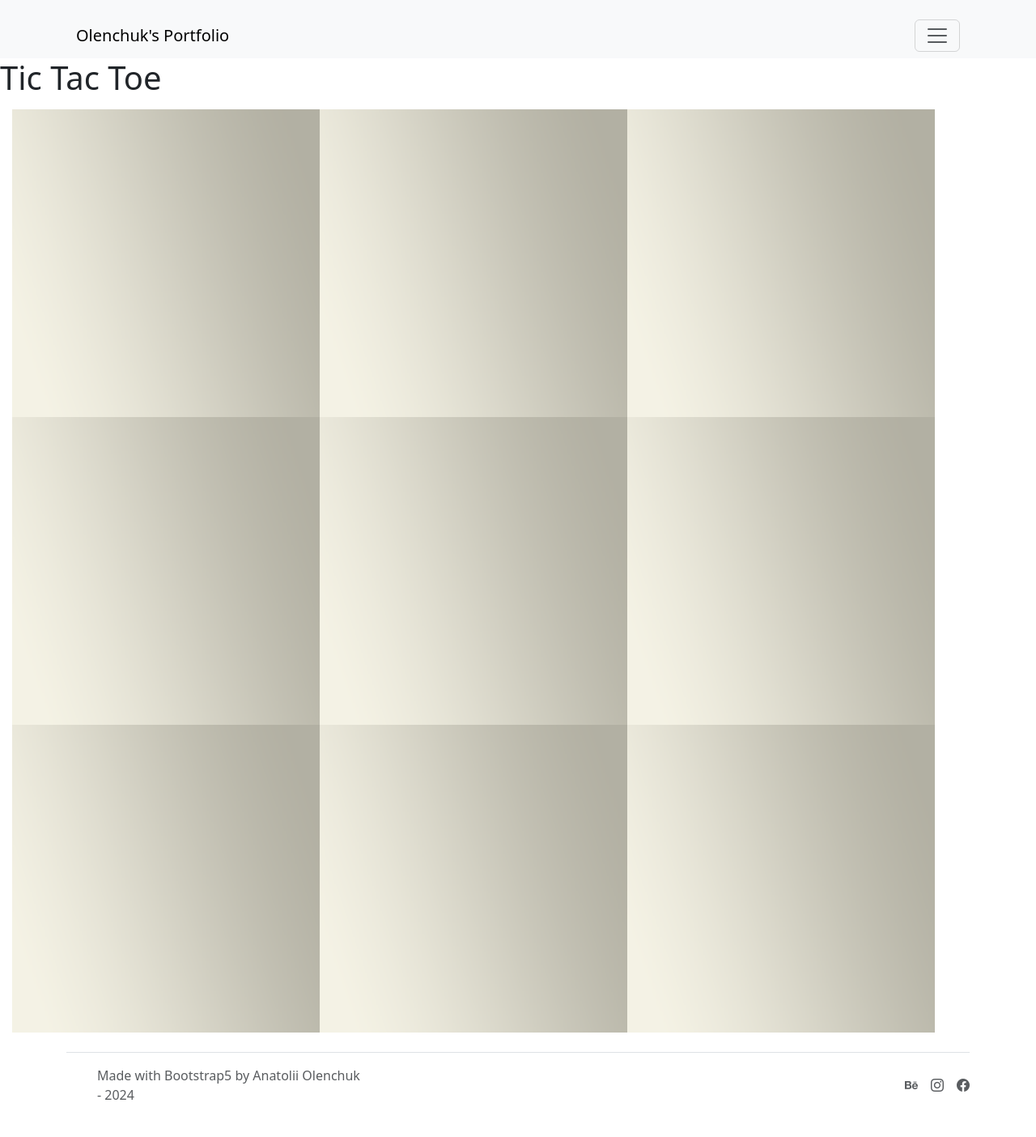
After one commit to Tolian500/MyPortfolio, a Flask app: page /projects/tictactoe2 in a window 1280 px wide. The commit adds this page. Shown: the whole page at 81% size. Run offline with Flask 3, Linux system fonts and the light colour scheme; some libraries are stand-ins or nearby versions.

Commit message:
TicTacToe web-page template added

```diff
--- a/main.py
+++ b/main.py
@@ -52,5 +52,23 @@ def morse_project():
     return render_template("morse.html")
 
 
+@app.route('/projects/tictactoe', methods=["GET", "POST"])
+def tictactoe_game():
+    if request.method == 'POST':
+        user_input = request.form['morse_input']
+        morse_code = generate_morse(user_input)
+        return render_template("morse.html",user_input=user_input, morse_output=morse_code)
+    return render_template("tictactoe.html")
+
+@app.route('/projects/tictactoe2', methods=["GET", "POST"])
+def tictactoe_game2():
+    if request.method == 'POST':
+        user_input = request.form['morse_input']
+        morse_code = generate_morse(user_input)
+        return render_template("morse.html",user_input=user_input, morse_output=morse_code)
+    return render_template("tictactoe2.html")
+
+
+
 if __name__ == "__main__":
     app.run(debug=True, port=5001)
--- a/templates/header.html
+++ b/templates/header.html
@@ -1,32 +1,42 @@
 <!doctype html>
 <html lang="en">
 <head>
-    <meta charset="utf-8" />
-    <meta name="viewport" content="width=device-width, initial-scale=1, shrink-to-fit=no" />
-    <meta name="description" content="" />
-    <meta name="author" content="" />
+    <meta charset="utf-8"/>
+    <meta name="viewport" content="width=device-width, initial-scale=1, shrink-to-fit=no"/>
+    <meta name="description" content=""/>
+    <meta name="author" content=""/>
     <title>Anatolii Portfolio</title>
     {% block styles %}
     <!-- Load Bootstrap-Flask CSS here -->
     {{ bootstrap.load_css() }}
-    <link rel="icon" type="image/x-icon" href="{{ url_for('static', filename='assets/favicon.ico') }}" />
+    <link rel="icon" type="image/x-icon" href="{{ url_for('static', filename='assets/favicon.ico') }}"/>
     <!-- Font Awesome icons (free version)-->
     <script src="{{ url_for('static', filename='js/bootstrap.js') }}" crossorigin="anonymous"></script>
     <!-- Google fonts-->
-    <link href="https://fonts.googleapis.com/css?family=Lora:400,700,400italic,700italic" rel="stylesheet" type="text/css" />
-    <link href="https://fonts.googleapis.com/css?family=Open+Sans:300italic,400italic,600italic,700italic,800italic,400,300,600,700,800" rel="stylesheet" type="text/css" />
+    <link href="https://fonts.googleapis.com/css?family=Lora:400,700,400italic,700italic" rel="stylesheet"
+          type="text/css"/>
+    <link href="https://fonts.googleapis.com/css?family=Open+Sans:300italic,400italic,600italic,700italic,800italic,400,300,600,700,800"
+          rel="stylesheet" type="text/css"/>
     <!-- Core theme CSS (includes Bootstrap)-->
-    <link href="{{ url_for('static', filename='css/bootstrap.css') }}" rel="stylesheet" />
+    <link href="{{ url_for('static', filename='css/bootstrap.css') }}" rel="stylesheet"/>
     <link rel="stylesheet" href="https://cdn.jsdelivr.net/npm/bootstrap-icons@1.11.3/font/bootstrap-icons.min.css">
     {% endblock %}
 </head>
 <body>
 
+<style>
+    .darken-on-hover:hover {
+        filter: brightness(85%);
+        transition: filter 0.3s ease;
+    }
+</style>
+
 
 <nav class="navbar navbar-light bg-light" aria-label="First navbar example">
     <div class="container px-4 mt-3">
         <a class="navbar-brand" href="{{url_for('main_page')}}">Olenchuk's Portfolio</a>
-      <button class="navbar-toggler" type="button" data-bs-toggle="collapse" data-bs-target="#navbarsExample01" aria-controls="navbarsExample01" aria-expanded="false" aria-label="Toggle navigation">
+        <button class="navbar-toggler" type="button" data-bs-toggle="collapse" data-bs-target="#navbarsExample01"
+                aria-controls="navbarsExample01" aria-expanded="false" aria-label="Toggle navigation">
             <span class="navbar-toggler-icon"></span>
         </button>
 
--- /dev/null
+++ b/templates/tictactoe2.html
@@ -0,0 +1,80 @@
+{% include "header.html" %}
+<h1> Tic Tac Toe </h1>
+    <style>
+        .square {
+            position: relative;
+            width: 100%;
+        }
+        .square:before {
+            content: "";
+            display: block;
+            padding-top: 100%; /* 1:1 Aspect Ratio */
+        }
+        .square img {
+            position: absolute;
+            top: 0;
+            left: 0;
+            width: 100%;
+            height: 100%;
+            object-fit: cover;
+        }
+        .grid-container {
+            margin: 15px; /* Adjust the margin as needed */
+        }
+    </style>
+</head>
+<body>
+    <div class="container grid-container">
+        <div class="row">
+            <div class="col-4 p-0">
+                <div class="square">
+                    <img src="{{ url_for('static', filename='assets/img/grid_el1.png') }}" class="img-fluid" alt="grid element"/>
+                </div>
+            </div>
+            <div class="col-4 p-0">
+                <div class="square">
+                    <img src="{{ url_for('static', filename='assets/img/grid_el1.png') }}" class="img-fluid" alt="grid element"/>
+                </div>
+            </div>
+            <div class="col-4 p-0">
+                <div class="square">
+                    <img src="{{ url_for('static', filename='assets/img/grid_el1.png') }}" class="img-fluid" alt="grid element"/>
+                </div>
+            </div>
+        </div>
+        <div class="row">
+            <div class="col-4 p-0">
+                <div class="square">
+                    <img src="{{ url_for('static', filename='assets/img/grid_el1.png') }}" class="img-fluid" alt="grid element"/>
+                </div>
+            </div>
+            <div class="col-4 p-0">
+                <div class="square">
+                    <img src="{{ url_for('static', filename='assets/img/grid_el1.png') }}" class="img-fluid" alt="grid element"/>
+                </div>
+            </div>
+            <div class="col-4 p-0">
+                <div class="square">
+                    <img src="{{ url_for('static', filename='assets/img/grid_el1.png') }}" class="img-fluid" alt="grid element"/>
+                </div>
+            </div>
+        </div>
+        <div class="row">
+            <div class="col-4 p-0">
+                <div class="square">
+                    <img src="{{ url_for('static', filename='assets/img/grid_el1.png') }}" class="img-fluid" alt="grid element"/>
+                </div>
+            </div>
+            <div class="col-4 p-0">
+                <div class="square">
+                    <img src="{{ url_for('static', filename='assets/img/grid_el1.png') }}" class="img-fluid" alt="grid element"/>
+                </div>
+            </div>
+            <div class="col-4 p-0">
+                <div class="square">
+                    <img src="{{ url_for('static', filename='assets/img/grid_el1.png') }}" class="img-fluid" alt="grid element"/>
+                </div>
+            </div>
+        </div>
+    </div>
+{% include "footer.html" %}
```
Also changed, not shown: templates/index.html (+34 -18 lines), templates/tictactoe.html (added, +86 -0 lines), static/assets/img/TicTocCover.png (added), static/assets/img/grid_el1.jpg (added), static/assets/img/grid_el1.png (added). Lines whose indentation alone changed are shown as unchanged.
